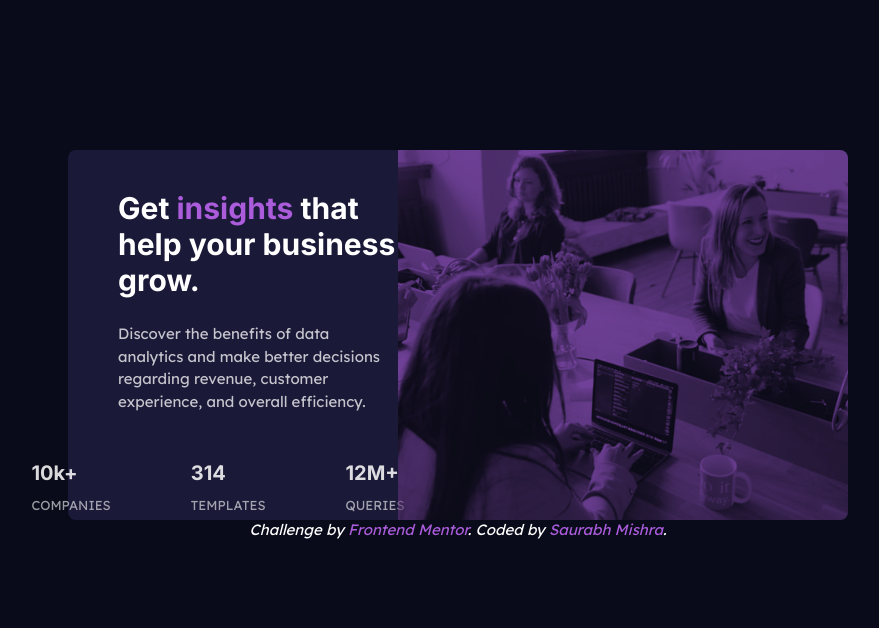
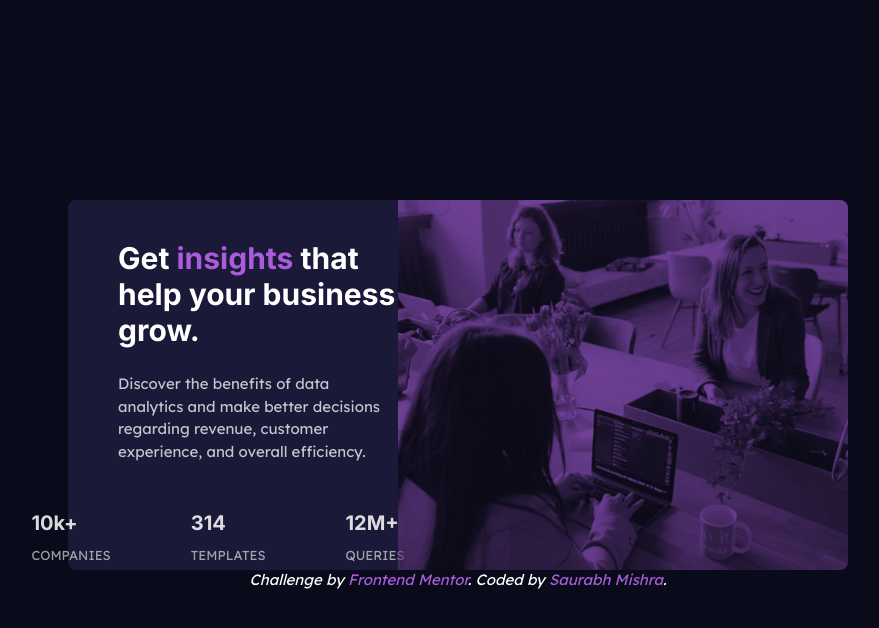
Before and after one commit to Saurabh-Mishra04/stats-preview-card-component, a plain HTML site: page index.html in a window 1280 px wide. Shown: the whole page, without its empty margins (182-1061 px from the left). Drawn offline with Linux system fonts and the light colour scheme.

Commit message:
Update styles.css

```diff
--- a/styles.css
+++ b/styles.css
@@ -8,7 +8,7 @@ body{
 section{
     background-color: #1b1938;
     border-radius: 8px;
-    margin: 100px 200px 0 200px;
+    margin: 150px 200px 0 200px;
     height: 370px;
 }
 .cardImage{
```
